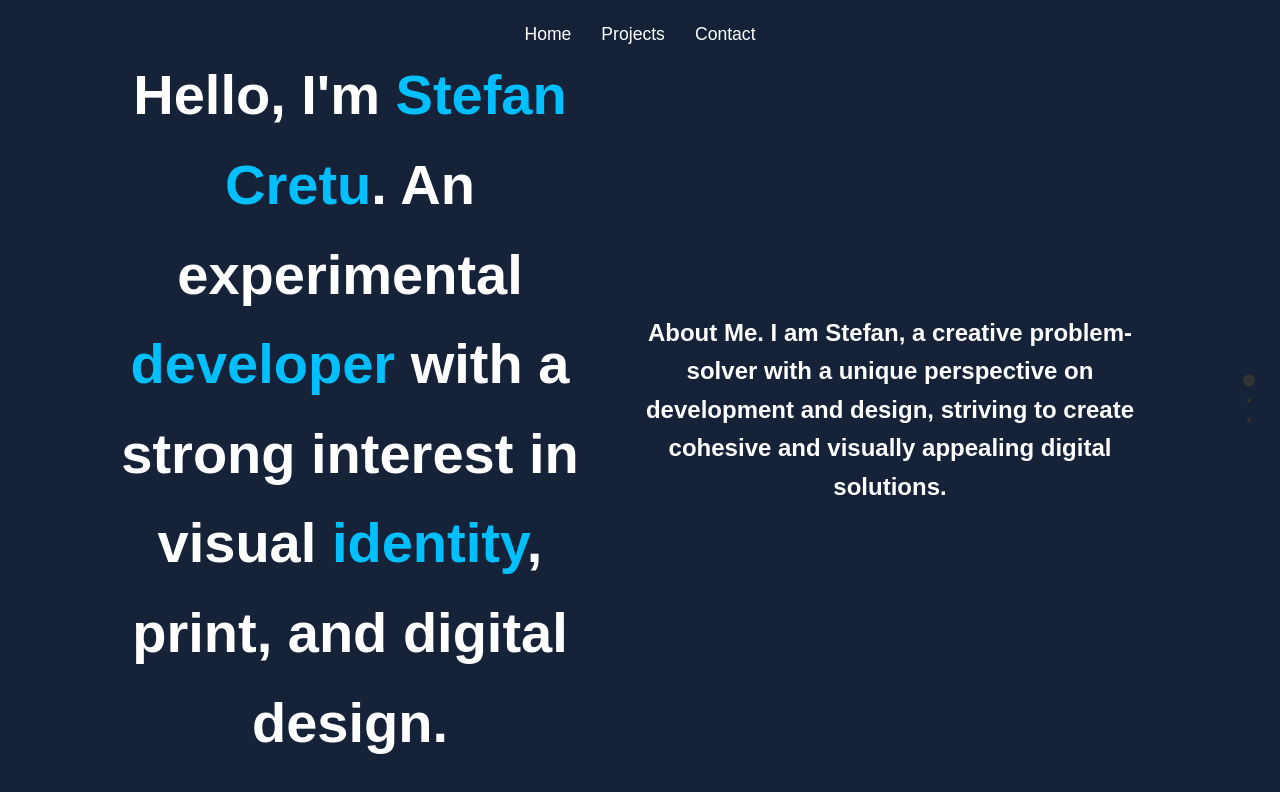
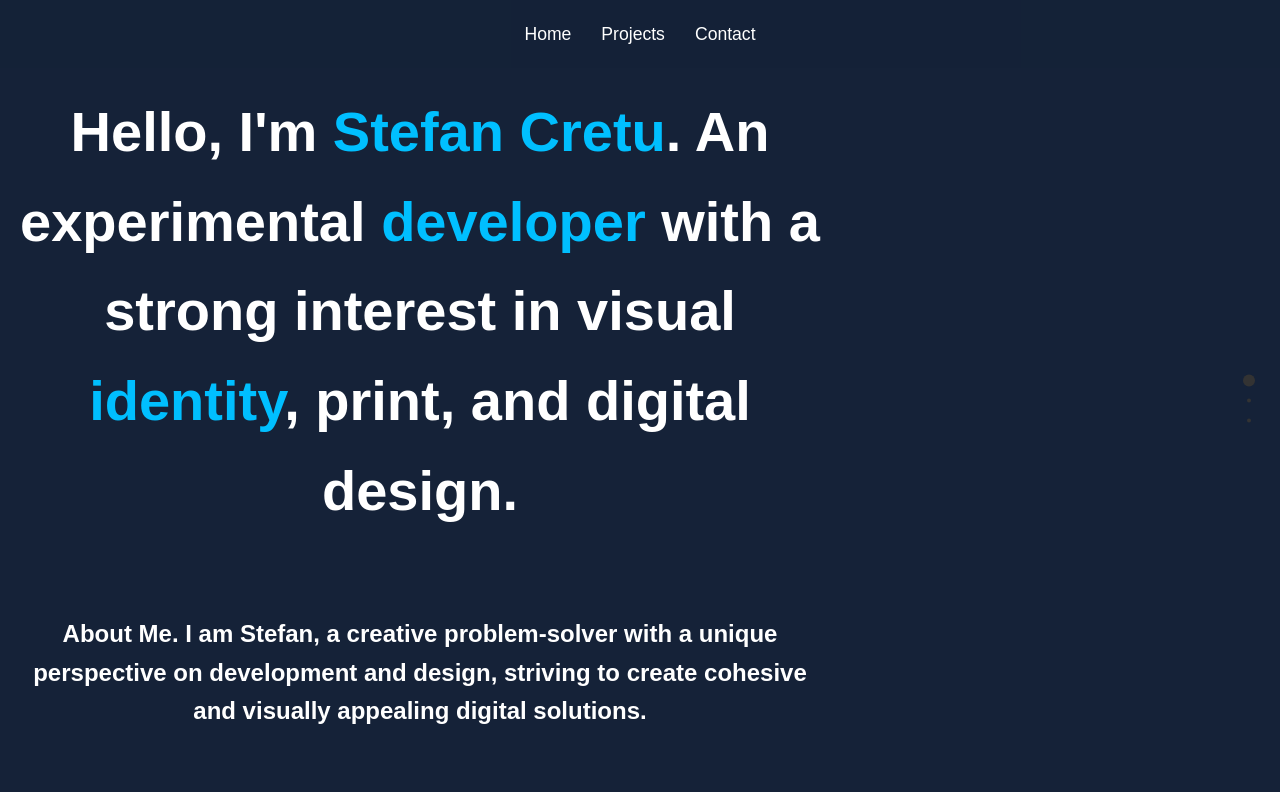
Before and after one commit to Stefan-us/my-portfolio, a plain HTML site: page index.html in a window 1280 px wide. Drawn offline with nearby package versions, Linux system fonts and the light colour scheme.

Commit message:
Bugs fixed, adding CSS, fixing index page

```diff
--- a/style.css
+++ b/style.css
@@ -55,34 +55,29 @@ nav ul li a:hover {
     justify-content: center;
     height: 100vh;
     padding: 0 20px;
+    text-align: center; /* Ensure all text is centered */
 }
 
 .content {
-    max-width: 1200px;
+    max-width: 800px;
     width: 100%;
-    text-align: center;
-}
-
-.centered-content {
+    text-align: center; /* Center text */
     display: flex;
     flex-direction: column;
+    align-items: center;
     justify-content: center;
-    align-items: center;
-    text-align: center;
-    height: 100%;
 }
 
 .intro {
     display: flex;
-    flex-direction: row;
-    justify-content: center;
+    flex-direction: column;
     align-items: center;
-    gap: 40px;
+    gap: 20px;
 }
 
 .left-part, .right-part {
-    flex: 1;
-    max-width: 500px;
+    width: 100%;
+    max-width: 800px;
 }
 
 h1 {
```
